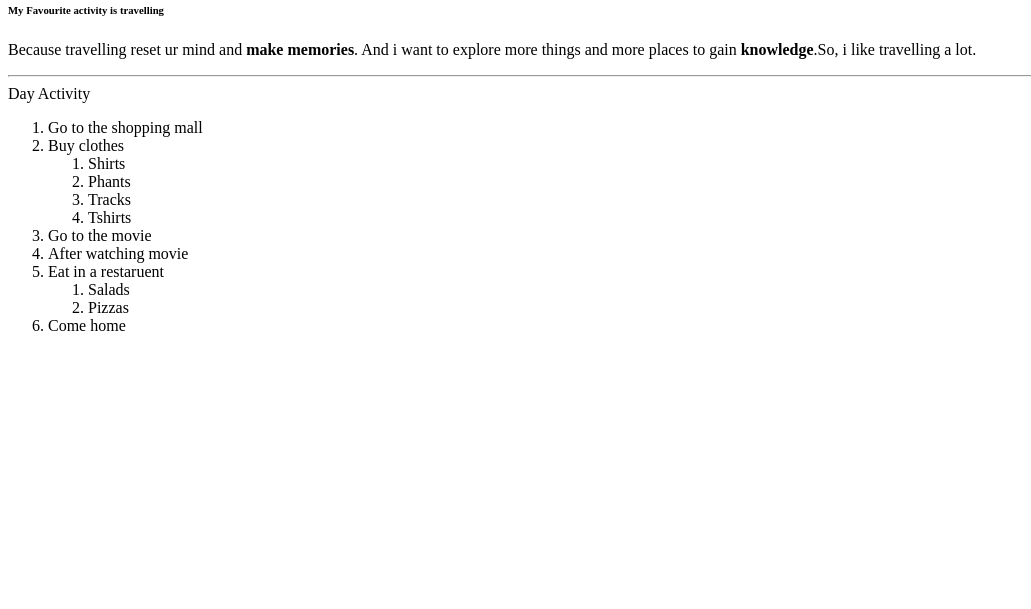
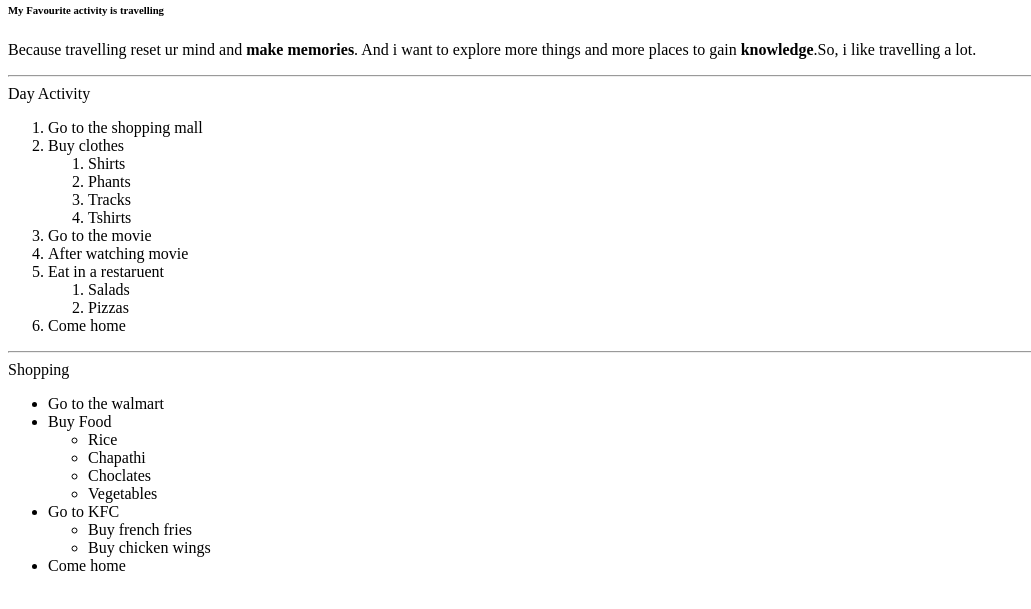
Before and after one commit to 44-563-Web-Apps-S21/webapps-s21-assignment-3-kushalkatari, a plain HTML site: page index.html in a window 1280 px wide. Shown: the part 79-688 px from the top of the page, without its empty margins (0-1031 px from the left). Drawn offline with Linux system fonts and the light colour scheme.

Commit message:
unordered list is added to the index.html

```diff
--- a/index.html
+++ b/index.html
@@ -23,5 +23,18 @@
             <li>Pizzas</li></ol>
     <li>Come home</li>
     </ol>
+    <hr>Shopping</hr>
+    <ul>
+    <li>Go to the walmart</li>
+    <li>Buy Food</li>
+         <ul><li>Rice</li>
+         <li>Chapathi</li>
+         <li>Choclates</li>
+         <li>Vegetables</li></ul>
+    <li>Go to KFC</li>
+         <ul><li>Buy french fries</li>
+         <li>Buy chicken wings</li></ul>
+    <li>Come home</li>
+    </ul>
 </body>
 </html>
```
